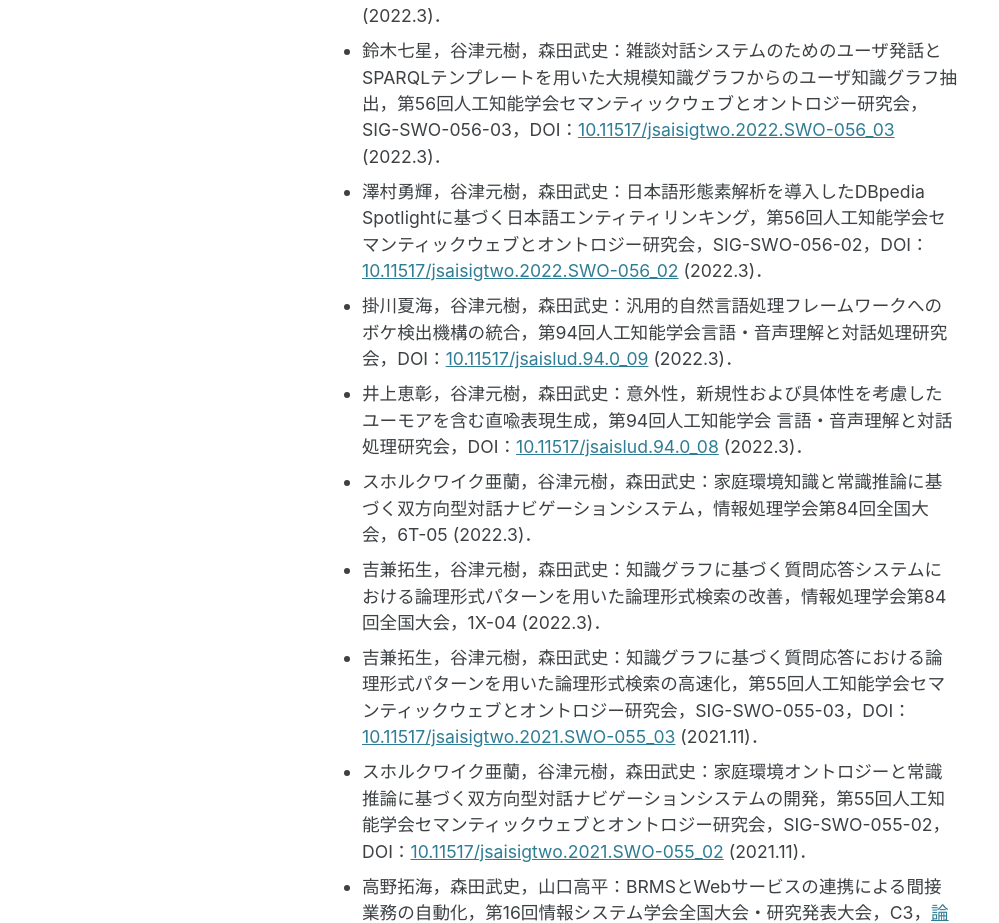
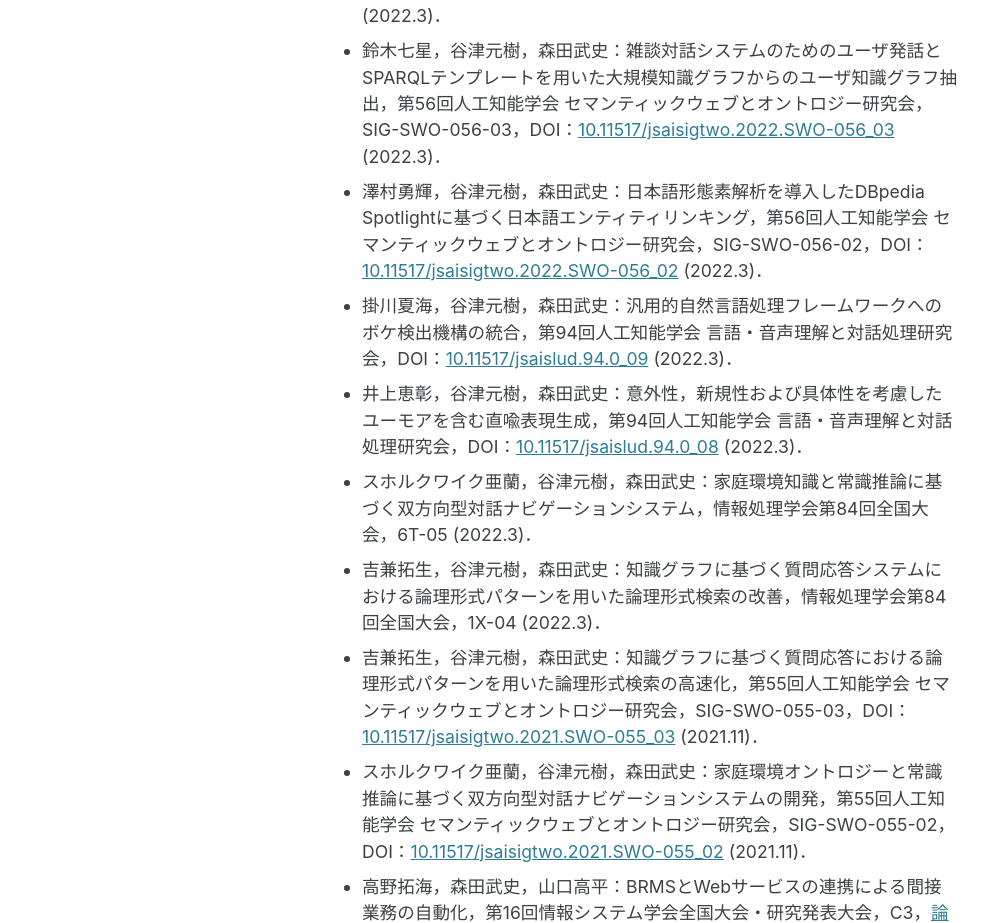
Before and after one commit to ke-lab-it-agu/ke-lab-it-agu.github.io, a Jekyll site: the page built from publications.md, in a window 1280 px wide and 1400 px high, scrolled down 834 px. Shown: the part 220-1143 px from the top of the window, without its empty margins (0-999 px from the left). Built offline with Jekyll 4.4.1, drawn with Linux system fonts in a browser that asks for light colours; cached includes are drawn as plain includes.

```diff
--- a/publications.md
+++ b/publications.md
@@ -17,14 +17,14 @@ sidebar:
 
 ## 研究会・全国大会
 * 井上蒼一朗，谷津元樹，森田武史：重畳型駄洒落ユーモアにおける常識的知識グラフを用いた潜在表現抽出，言語処理学会第28回年次大会，F5-5 (2022.3)．<!-- 2022/3/16 -->
-* 鈴木七星，谷津元樹，森田武史：雑談対話システムのためのユーザ発話とSPARQLテンプレートを用いた大規模知識グラフからのユーザ知識グラフ抽出，第56回人工知能学会セマンティックウェブとオントロジー研究会，SIG-SWO-056-03，DOI：[10.11517/jsaisigtwo.2022.SWO-056_03](https://doi.org/10.11517/jsaisigtwo.2022.SWO-056_03) (2022.3)．<!-- 2022/3/11 -->
-* 澤村勇輝，谷津元樹，森田武史：日本語形態素解析を導入したDBpedia Spotlightに基づく日本語エンティティリンキング，第56回人工知能学会セマンティックウェブとオントロジー研究会，SIG-SWO-056-02，DOI：[10.11517/jsaisigtwo.2022.SWO-056_02](https://doi.org/10.11517/jsaisigtwo.2022.SWO-056_02) (2022.3)． <!-- 2022/3/11 -->
-* 掛川夏海，谷津元樹，森田武史：汎用的自然言語処理フレームワークへのボケ検出機構の統合，第94回人工知能学会言語・音声理解と対話処理研究会，DOI：[10.11517/jsaislud.94.0_09](https://doi.org/10.11517/jsaislud.94.0_09) (2022.3)． <!-- 2022/3/6 -->
+* 鈴木七星，谷津元樹，森田武史：雑談対話システムのためのユーザ発話とSPARQLテンプレートを用いた大規模知識グラフからのユーザ知識グラフ抽出，第56回人工知能学会 セマンティックウェブとオントロジー研究会，SIG-SWO-056-03，DOI：[10.11517/jsaisigtwo.2022.SWO-056_03](https://doi.org/10.11517/jsaisigtwo.2022.SWO-056_03) (2022.3)．<!-- 2022/3/11 -->
+* 澤村勇輝，谷津元樹，森田武史：日本語形態素解析を導入したDBpedia Spotlightに基づく日本語エンティティリンキング，第56回人工知能学会 セマンティックウェブとオントロジー研究会，SIG-SWO-056-02，DOI：[10.11517/jsaisigtwo.2022.SWO-056_02](https://doi.org/10.11517/jsaisigtwo.2022.SWO-056_02) (2022.3)． <!-- 2022/3/11 -->
+* 掛川夏海，谷津元樹，森田武史：汎用的自然言語処理フレームワークへのボケ検出機構の統合，第94回人工知能学会 言語・音声理解と対話処理研究会，DOI：[10.11517/jsaislud.94.0_09](https://doi.org/10.11517/jsaislud.94.0_09) (2022.3)． <!-- 2022/3/6 -->
 * 井上恵彰，谷津元樹，森田武史：意外性，新規性および具体性を考慮したユーモアを含む直喩表現生成，第94回人工知能学会 言語・音声理解と対話処理研究会，DOI：[10.11517/jsaislud.94.0_08](https://doi.org/10.11517/jsaislud.94.0_08) (2022.3)．<!-- 2022/3/6 -->
 * スホルクワイク亜蘭，谷津元樹，森田武史：家庭環境知識と常識推論に基づく双方向型対話ナビゲーションシステム，情報処理学会第84回全国大会，6T-05 (2022.3)． <!-- 2022/3/5 -->
 * 吉兼拓生，谷津元樹，森田武史：知識グラフに基づく質問応答システムにおける論理形式パターンを用いた論理形式検索の改善，情報処理学会第84回全国大会，1X-04 (2022.3)．<!-- 2022/3/3 -->
-* 吉兼拓生，谷津元樹，森田武史：知識グラフに基づく質問応答における論理形式パターンを用いた論理形式検索の高速化，第55回人工知能学会セマンティックウェブとオントロジー研究会，SIG-SWO-055-03，DOI：[10.11517/jsaisigtwo.2021.SWO-055_03](https://doi.org/10.11517/jsaisigtwo.2021.SWO-055_03) (2021.11)．<!-- 2021/11/26-->
-* スホルクワイク亜蘭，谷津元樹，森田武史：家庭環境オントロジーと常識推論に基づく双方向型対話ナビゲーションシステムの開発，第55回人工知能学会セマンティックウェブとオントロジー研究会，SIG-SWO-055-02，DOI：[10.11517/jsaisigtwo.2021.SWO-055_02](https://doi.org/10.11517/jsaisigtwo.2021.SWO-055_02) (2021.11)．<!-- 2021/11/26 -->
+* 吉兼拓生，谷津元樹，森田武史：知識グラフに基づく質問応答における論理形式パターンを用いた論理形式検索の高速化，第55回人工知能学会 セマンティックウェブとオントロジー研究会，SIG-SWO-055-03，DOI：[10.11517/jsaisigtwo.2021.SWO-055_03](https://doi.org/10.11517/jsaisigtwo.2021.SWO-055_03) (2021.11)．<!-- 2021/11/26-->
+* スホルクワイク亜蘭，谷津元樹，森田武史：家庭環境オントロジーと常識推論に基づく双方向型対話ナビゲーションシステムの開発，第55回人工知能学会 セマンティックウェブとオントロジー研究会，SIG-SWO-055-02，DOI：[10.11517/jsaisigtwo.2021.SWO-055_02](https://doi.org/10.11517/jsaisigtwo.2021.SWO-055_02) (2021.11)．<!-- 2021/11/26 -->
 * 高野拓海，森田武史，山口高平：BRMSとWebサービスの連携による間接業務の自動化，第16回情報システム学会全国大会・研究発表大会，C3，[論文入手先](https://www.issj.net/conf/issj2020-papers/pfiles/c3.pdf)（2020.12）．<!-- 2020/12/5-12/11 -->
 * 吉兼拓生，谷津元樹，森田武史：知識グラフを用いた対話型質問応答における推論方法の検討，第16回情報システム学会全国大会・研究発表大会，S5-4，[論文入手先](https://www.issj.net/conf/issj2020-papers/pfiles/s5-4.pd://www.issj.net/conf/issj2020-papers/pfiles/s5-4.pdf)（2020.12）．<!-- 2020/12/5-12/11 -->
 * スホルクワイク亜蘭，谷津元樹，森田武史：3D環境を利用したマルチモーダル対話システムにおける領域オントロジー，第16回情報システム学会全国大会・研究発表大会，S3-2，[論文入手先](https://www.issj.net/conf/issj2020-papers/pfiles/s3-2.pd://www.issj.net/conf/issj2020-papers/pfiles/s3-2.pdf)（2020.12）．<!-- 2020/12/5-12/11 -->
```
